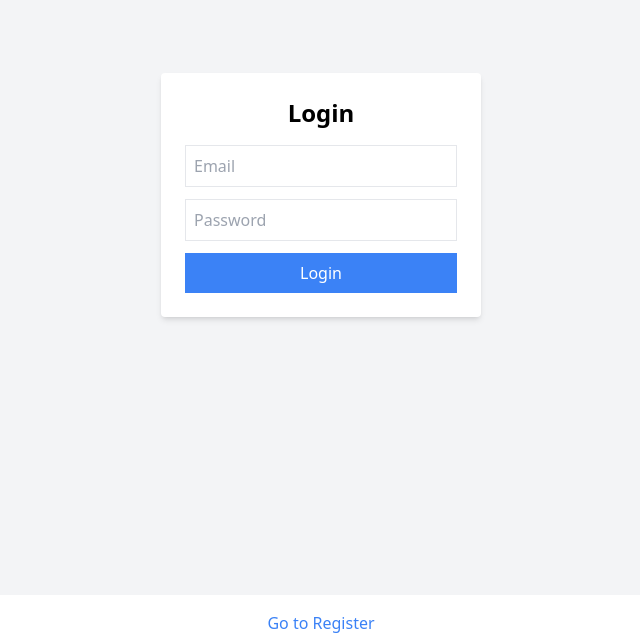
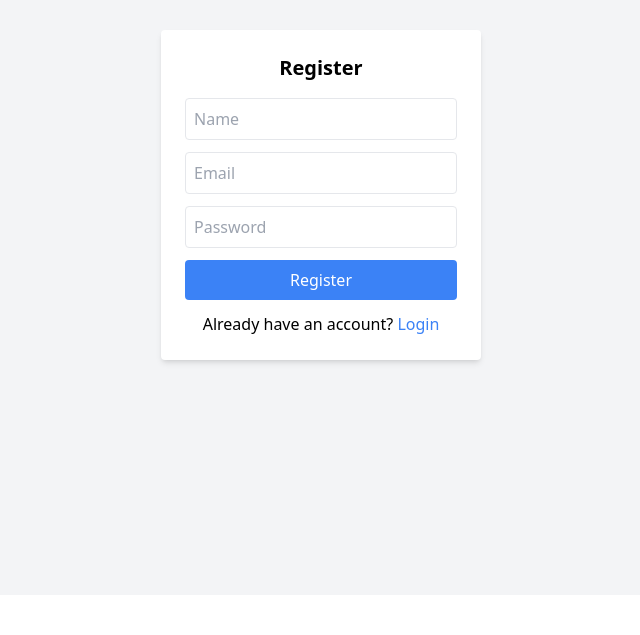
Before and after one commit to gopal5021/taskflow-mern, a React app in the folder frontend/: page /register in a window 1280 px wide. Shown: the part 205-840 px from the top of the page, without its empty margins (319-959 px from the left). After the commit the page ends 800 px from the top, so only its background shows below. Built offline with nearby package versions, Linux system fonts and the light colour scheme; the HTML template or start-up script is replaced by a standard one.

Commit message:
default register + redirect to login

```diff
--- a/frontend/src/App.jsx
+++ b/frontend/src/App.jsx
@@ -1,44 +1,31 @@
-import { useState, useEffect } from "react";
+import { BrowserRouter as Router, Routes, Route, Navigate } from "react-router-dom";
+
 import Login from "./pages/Login";
 import Register from "./pages/Register";
 import Dashboard from "./pages/Dashboard";
 
 function App() {
-  const [page, setPage] = useState("login");
-
-  useEffect(() => {
-    const savedPage = localStorage.getItem("page");
-    if (savedPage) {
-      setPage(savedPage);
-    }
-  }, []);
+  const token = localStorage.getItem("token");
 
   return (
-    <div>
-      {page === "login" && <Login />}
-      {page === "register" && <Register />}
-      {page === "dashboard" && <Dashboard />}
+    <Router>
+      <Routes>
 
-      <div className="text-center mt-4">
-        {page === "login" && (
-          <button
-            className="text-blue-500"
-            onClick={() => setPage("register")}
-          >
-            Go to Register
-          </button>
-        )}
+        {/* ✅ DEFAULT ROUTE → REGISTER */}
+        <Route path="/" element={<Navigate to="/register" />} />
 
-        {page === "register" && (
-          <button
-            className="text-blue-500"
-            onClick={() => setPage("login")}
-          >
-            Go to Login
-          </button>
-        )}
-      </div>
-    </div>
+        {/* AUTH ROUTES */}
+        <Route path="/register" element={<Register />} />
+        <Route path="/login" element={<Login />} />
+
+        {/* PROTECTED ROUTE */}
+        <Route
+          path="/dashboard"
+          element={token ? <Dashboard /> : <Navigate to="/login" />}
+        />
+
+      </Routes>
+    </Router>
   );
 }
 
--- a/frontend/src/pages/Register.jsx
+++ b/frontend/src/pages/Register.jsx
@@ -1,42 +1,48 @@
 import { useState } from "react";
 import axios from "axios";
-import toast from "react-hot-toast";
+import { useNavigate } from "react-router-dom";
 
 function Register() {
   const [name, setName] = useState("");
   const [email, setEmail] = useState("");
   const [password, setPassword] = useState("");
 
+  const navigate = useNavigate();
+
+  const BASE_URL = "https://taskflow-mern-hkhg.onrender.com";
+
   const handleRegister = async (e) => {
     e.preventDefault();
 
     try {
-      const res = await axios.post("http://localhost:1704/api/auth/signup", {
+      await axios.post(`${BASE_URL}/api/auth/register`, {
         name,
         email,
         password,
       });
 
-      localStorage.setItem("token", res.data.token);
-      toast.success("Registered successfully 🚀");
-      window.location.reload();
+      alert("Registered successfully");
+
+      // ✅ AUTO REDIRECT TO LOGIN
+      navigate("/login");
+
     } catch (error) {
-      toast.error(error.response?.data?.message || "Register failed");
+      alert(error.response?.data?.message || "Registration failed");
     }
   };
 
   return (
-    <div className="flex items-center justify-center min-h-screen bg-gray-100">
+    <div className="flex justify-center items-center min-h-screen bg-gray-100">
       <form
         onSubmit={handleRegister}
         className="bg-white p-6 rounded shadow-md w-80"
       >
-        <h2 className="text-2xl font-bold mb-4 text-center">Register</h2>
+        <h2 className="text-xl font-bold mb-4 text-center">Register</h2>
 
         <input
           type="text"
           placeholder="Name"
-          className="w-full p-2 border mb-3"
+          className="w-full border p-2 mb-3 rounded"
           value={name}
           onChange={(e) => setName(e.target.value)}
         />
@@ -44,7 +50,7 @@ function Register() {
         <input
           type="email"
           placeholder="Email"
-          className="w-full p-2 border mb-3"
+          className="w-full border p-2 mb-3 rounded"
           value={email}
           onChange={(e) => setEmail(e.target.value)}
         />
@@ -52,12 +58,24 @@ function Register() {
         <input
           type="password"
           placeholder="Password"
-          className="w-full p-2 border mb-3"
+          className="w-full border p-2 mb-3 rounded"
           value={password}
           onChange={(e) => setPassword(e.target.value)}
         />
 
-        <button className="w-full bg-green-500 text-white p-2">Register</button>
+        <button className="w-full bg-blue-500 text-white p-2 rounded">
+          Register
+        </button>
+
+        <p className="text-center mt-3">
+          Already have an account?{" "}
+          <span
+            className="text-blue-500 cursor-pointer"
+            onClick={() => navigate("/login")}
+          >
+            Login
+          </span>
+        </p>
       </form>
     </div>
   );
```
